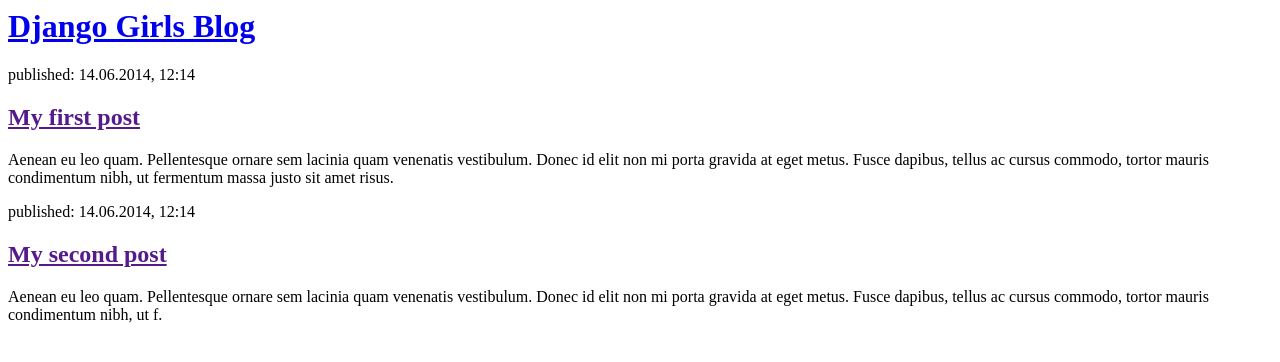
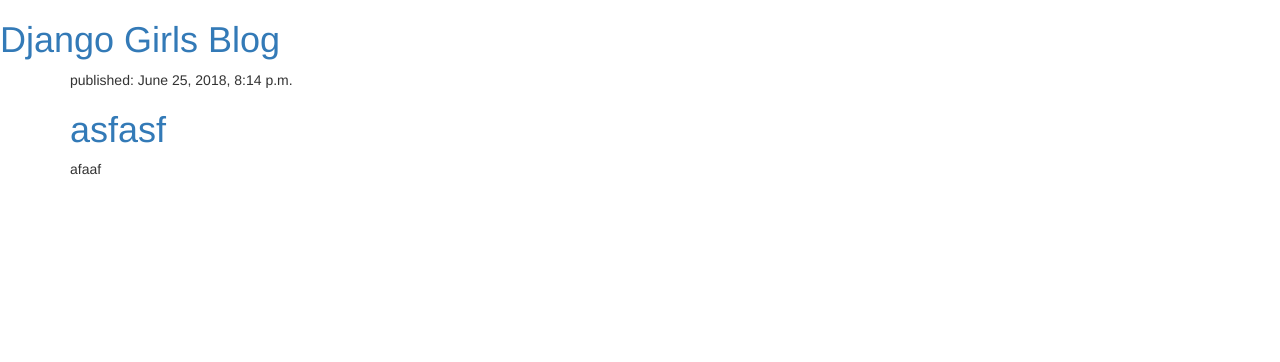
Before and after one commit to sakethggk/first-blog, a Django app: page / in a window 1280 px wide. Shown: the top 362 px of the page. Run offline with Django 3.2, Linux system fonts and the light colour scheme; data comes from the database, SQL or seed files in the repository; both versions use the stored data as it was after the commit; some libraries are stand-ins or nearby versions.

Commit message:
it works

```diff
--- a/blog/templates/blog/post_list.html
+++ b/blog/templates/blog/post_list.html
@@ -1,22 +1,30 @@
+{% load staticfiles %}
 <html>
     <head>
         <title>Django Girls blog</title>
+        <link rel="stylesheet" href="//maxcdn.bootstrapcdn.com/bootstrap/3.2.0/css/bootstrap.min.css">
+        <link rel="stylesheet" href="//maxcdn.bootstrapcdn.com/bootstrap/3.2.0/css/bootstrap-theme.min.css">
+        <link rel="stylesheet" href="{% static 'css/blog.css' %}">
     </head>
     <body>
         <div>
             <h1><a href="/">Django Girls Blog</a></h1>
         </div>
 
-        <div>
-            <p>published: 14.06.2014, 12:14</p>
-            <h2><a href="">My first post</a></h2>
-            <p>Aenean eu leo quam. Pellentesque ornare sem lacinia quam venenatis vestibulum. Donec id elit non mi porta gravida at eget metus. Fusce dapibus, tellus ac cursus commodo, tortor mauris condimentum nibh, ut fermentum massa justo sit amet risus.</p>
-        </div>
-
-        <div>
-            <p>published: 14.06.2014, 12:14</p>
-            <h2><a href="">My second post</a></h2>
-            <p>Aenean eu leo quam. Pellentesque ornare sem lacinia quam venenatis vestibulum. Donec id elit non mi porta gravida at eget metus. Fusce dapibus, tellus ac cursus commodo, tortor mauris condimentum nibh, ut f.</p>
-        </div>
+        <div class="content container">
+          <div class="row">
+              <div class="col-md-8">
+                  {% for post in posts %}
+                      <div class="post">
+                          <div class="date">
+                              <p>published: {{ post.published_date }}</p>
+                          </div>
+                          <h1><a href="">{{ post.title }}</a></h1>
+                          <p>{{ post.text|linebreaksbr }}</p>
+                      </div>
+                  {% endfor %}
+              </div>
+          </div>
+      </div>
     </body>
 </html>
--- a/blog/views.py
+++ b/blog/views.py
@@ -1,5 +1,7 @@
 from django.shortcuts import render
+from django.utils import timezone
+from .models import Post
 
-# Create your views here.
 def post_list(request):
-    return render(request, 'blog/post_list.html', {})
+    posts = Post.objects.filter(published_date__lte=timezone.now()).order_by('published_date')
+    return render(request, 'blog/post_list.html', {'posts': posts})
```
Also changed, not shown: db.sqlite3, 2 other files.
